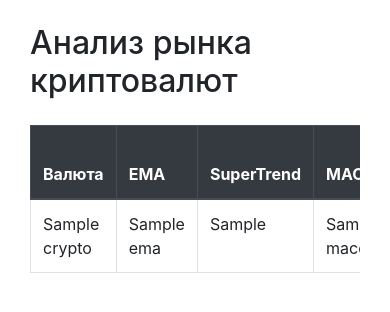
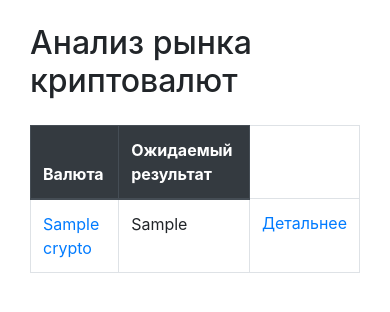
Before and after one commit to Heatkliff/signalbot, a Django app: template crypto_signals/templates/info/market_analysis.html in a window 390 px wide. Shown: the part 56-368 px from the top of the page. Run offline with Django 5.2, Linux system fonts and the light colour scheme; the template is opened without the code that fills it: most values are stand-ins (such as "Sample title", 1, 10 or a date in 2020); some libraries are stand-ins or nearby versions.

Commit message:
Added popups for market_analysis Some fixes for mobile

```diff
--- a/AlienSignalsBot/settings.py
+++ b/AlienSignalsBot/settings.py
@@ -109,7 +109,7 @@ TIME_ZONE = 'Europe/Kiev'
 USE_I18N = True
 
 USE_TZ = True
-
+X_FRAME_OPTIONS = 'SAMEORIGIN'
 # Static files (CSS, JavaScript, Images)
 # https://docs.djangoproject.com/en/5.1/howto/static-files/
 
--- a/crypto_signals/templates/info/market_analysis.html
+++ b/crypto_signals/templates/info/market_analysis.html
@@ -5,34 +5,60 @@
 {% endblock %}
 
 {% block content %}
-    <div class="container my-4">
+    <div class="container my-4" style="max-width: 100%">
         <h2 class="mb-4">Анализ рынка криптовалют</h2>
-        <div class="table-responsive">
-            <table class="table table-bordered table-hover">
+        <div class="table">
+            <table class="table table-bordered table-hover" style="max-width: 100%">
                 <thead class="thead-dark">
                 <tr>
                     <th>Валюта</th>
-                    <th class="desktop-only">EMA</th>
-                    <th class="desktop-only">SuperTrend</th>
-                    <th class="desktop-only">MACD</th>
-                    <th class="desktop-only">RSI</th>
-                    <th class="desktop-only">Стохастик</th>
+                    <th class="d-none d-md-block">EMA</th>
+                    <th class="d-none d-md-block">SuperTrend</th>
+                    <th class="d-none d-md-block">MACD</th>
+                    <th class="d-none d-md-block">RSI</th>
+                    <th class="d-none d-md-block">Стохастик</th>
                     <th>Ожидаемый результат</th>
                 </tr>
                 </thead>
                 <tbody>
                 {% for crypto in crypto_data %}
-
                     <tr>
-                        <td>{{ crypto.name }}</td>
-                        <td class="desktop-only">{{ crypto.ema }}</td>
-                        <td class="desktop-only">{{ crypto.st }}</td>
-                        <td class="desktop-only">{{ crypto.macd }}</td>
-                        <td class="desktop-only">{{ crypto.rsi }}</td>
-                        <td class="desktop-only">{{ crypto.stoch }}</td>
+                        <td>
+                            <a href="#" data-toggle="modal" data-target="#cryptoModal{{ forloop.counter }}"
+                               onclick="document.getElementById('cryptoFrame{{ forloop.counter }}').src='/status_market/{{ crypto.name }}'; return false;">{{ crypto.name }}</a>
+                        </td>
+                        <td class="d-none d-md-block">{{ crypto.ema }}</td>
+                        <td class="d-none d-md-block">{{ crypto.st }}</td>
+                        <td class="d-none d-md-block">{{ crypto.macd }}</td>
+                        <td class="d-none d-md-block">{{ crypto.rsi }}</td>
+                        <td class="d-none d-md-block">{{ crypto.stoch }}</td>
                         <td class="{{ crypto.result_class }}">{{ crypto.expected_result }}</td>
                         <td><a href="/status_market/{{ crypto.name }}">Детальнее</a></td>
                     </tr>
+
+                    <!-- Modal для отображения контента из другой страницы -->
+                    <div class="modal fade" id="cryptoModal{{ forloop.counter }}" tabindex="-1" role="dialog"
+                         aria-labelledby="cryptoModalLabel{{ forloop.counter }}" aria-hidden="true">
+                        <div class="modal-dialog" role="document">
+                            <div class="modal-content">
+                                <div class="modal-header">
+                                    <h5 class="modal-title" id="cryptoModalLabel{{ forloop.counter }}">Детали
+                                        по {{ crypto.name }}</h5>
+                                    <button type="button" class="close" data-dismiss="modal" aria-label="Close">
+                                        <span aria-hidden="true">&times;</span>
+                                    </button>
+                                </div>
+                                <div class="modal-body">
+                                    <iframe id="cryptoFrame{{ forloop.counter }}" src="about:blank"
+                                            style="width: 100%; height: 400px; border: none;"></iframe>
+                                </div>
+                                <div class="modal-footer">
+                                    <button type="button" class="btn btn-secondary" data-dismiss="modal">Закрыть
+                                    </button>
+                                </div>
+                            </div>
+                        </div>
+                    </div>
                 {% endfor %}
                 </tbody>
             </table>
@@ -40,3 +66,7 @@
     </div>
 
 {% endblock %}
+
+<script src="https://code.jquery.com/jquery-3.5.1.slim.min.js"></script>
+<script src="https://cdn.jsdelivr.net/npm/@popperjs/core@1.16.1/dist/umd/popper.min.js"></script>
+<script src="https://maxcdn.bootstrapcdn.com/bootstrap/4.5.2/js/bootstrap.min.js"></script>
--- a/crypto_signals/templates/info/single_analysis.html
+++ b/crypto_signals/templates/info/single_analysis.html
@@ -6,6 +6,11 @@
 
 {% block content %}
     <div class="container">
+        <div class="row">
+            <div class="col-md-4 {{ analysis_1h.result_class }}">{{ analysis_1h.result }} на графике 1h</div>
+            <div class="col-md-4 {{ analysis.result_class }}">{{ analysis.result }} на графике 15m</div>
+            <div class="col-md-4 {{ analysis_5m.result_class }}">{{ analysis_5m.result }} на графике 5m</div>
+        </div>
         <div class="row">
             <div class="col-md-4 d-none d-md-block">
                 <h2 class="mb-4">Анализ {{ symbol }} на графике 1h</h2>
```
